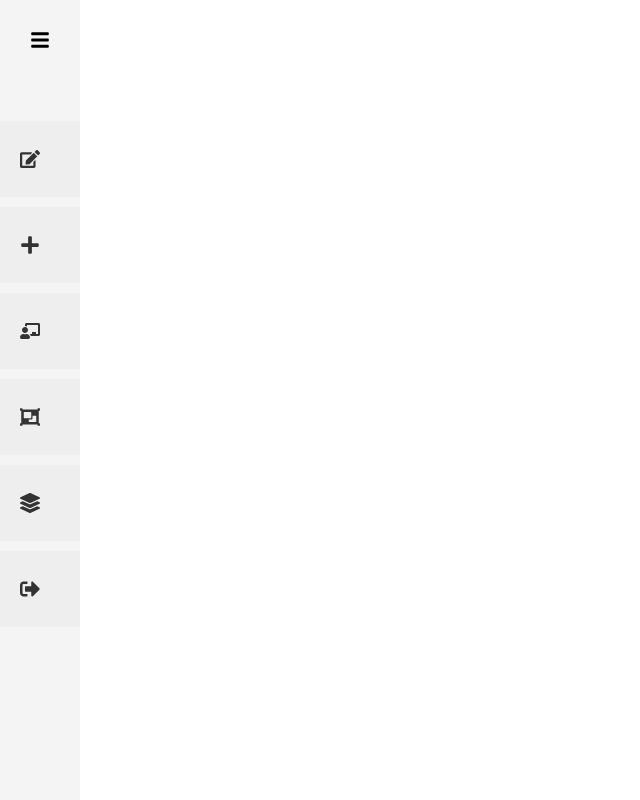
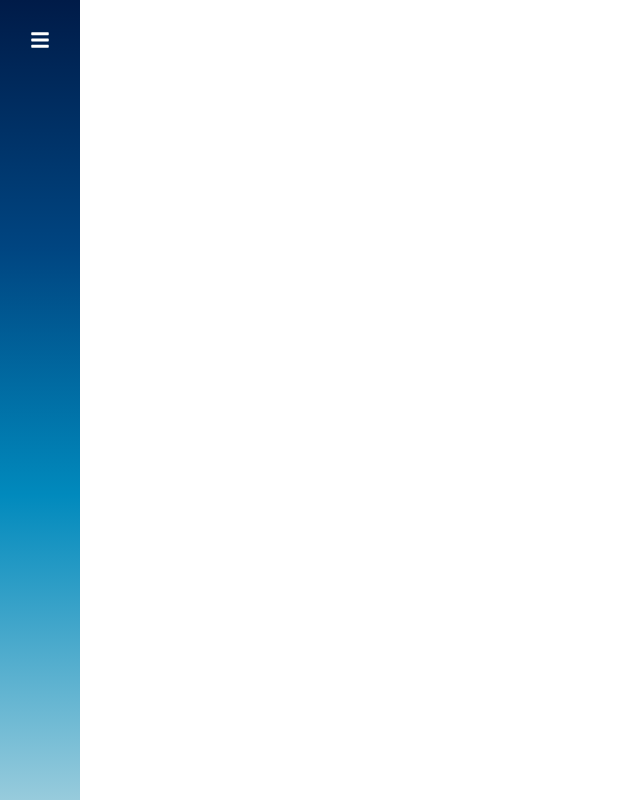
Before and after one commit to aleedca/ProyectoSoftware, a React (Create React App) app in the folder Codigo/client/: page /sidebar in a window 1280 px wide. Shown: the whole page, without its empty margins (0-640 px from the left). Built offline with nearby package versions, Linux system fonts and the light colour scheme.

Commit message:
Slide bar and schedule

```diff
--- a/Codigo/client/src/Components/Popup.jsx
+++ b/Codigo/client/src/Components/Popup.jsx
@@ -39,26 +39,7 @@ function Popup({ type, closePopup }) {
                                         <input type='date' placeholder='Fecha fin' />
                                     </div>
                                 </div>
-                                <body>Horario curso</body>
-                                <body style={{ textAlign: 'center', margin:'5px' }}>Días de clases</body>
-                                <div className='checkbox-container'>
-                                    <label><input type='checkbox' value='Jueves' />Lunes</label>
-                                    <label><input type='checkbox' value='Jueves' />Martes</label>
-                                    <label><input type='checkbox' value='Jueves' />Miércoles</label>
-                                    <label><input type='checkbox' value='Jueves' />Jueves</label>
-                                    <label><input type='checkbox' value='Jueves' />Viernes</label>
-                                    <label><input type='checkbox' value='Jueves' />Sábado</label>
-                                </div>
-                                <div className='fila-juntas'>
-                                    <div className='input-contenedor'>
-                                        <body style={{ textAlign: 'center', marginTop: '10px' }}>Hora inicio</body>
-                                        <input type='time' placeholder='Hora inicio' />
-                                    </div>
-                                    <div className='input-contenedor'>
-                                        <body style={{ textAlign: 'center', marginTop: '10px' }}>Hora fin</body>
-                                        <input type='time' placeholder='Hora fin' />
-                                    </div>
-                                </div>
+
                                 <div className='fila-juntas'>
                                     <div className='input-contenedor'>
                                         <body style={{ textAlign: 'center', marginTop:'10px' }}>Sede</body>
@@ -98,6 +79,8 @@ function Popup({ type, closePopup }) {
                                 </div>
                                 <button className="btn_naranja" onClick={closePopup}> Agregar profesor </button>
                                 <button className="btn_azul" onClick={closePopup}> Actualizar profesor </button>
+                                <button className="btn_azul" onClick={closePopup}> Eliminar profesor </button>
+
                             </div>
                         </div>
                     </div>
@@ -161,6 +144,47 @@ function Popup({ type, closePopup }) {
                         </div>
                     </div>
                 );
+                case 'GestionarHorarios':
+                    return (
+                        <div className='contenedor'>
+                        <div className='contenedor-columnas'>
+                            <div className='columna columna-imagen'>
+                                <img src={curso} alt="Imagen Agregar curso" />
+                            </div>
+                            <div className='columna columna-formulario'>
+                                <button className="close-popup" onClick={closePopup}>X</button>
+                                <h1>Agregar Horario</h1>
+                                <body>Nombre del horario</body>
+                                <div className='input-contenedor'>
+                                    <input type='text' placeholder='Nombre del horario' />
+                                </div>
+
+
+                                <body style={{ textAlign: 'center', margin:'5px' }}>Días de clases</body>
+                                <div className='checkbox-container'>
+                                    <label><input type='checkbox' value='Jueves' />Lunes</label>
+                                    <label><input type='checkbox' value='Jueves' />Martes</label>
+                                    <label><input type='checkbox' value='Jueves' />Miércoles</label>
+                                    <label><input type='checkbox' value='Jueves' />Jueves</label>
+                                    <label><input type='checkbox' value='Jueves' />Viernes</label>
+                                    <label><input type='checkbox' value='Jueves' />Sábado</label>
+                                </div>
+                                <div className='fila-juntas'>
+                                    <div className='input-contenedor'>
+                                        <body style={{ textAlign: 'center', marginTop: '10px' }}>Hora inicio</body>
+                                        <input type='time' placeholder='Hora inicio' />
+                                    </div>
+                                    <div className='input-contenedor'>
+                                        <body style={{ textAlign: 'center', marginTop: '10px' }}>Hora fin</body>
+                                        <input type='time' placeholder='Hora fin' />
+                                    </div>
+                                </div>
+
+                                <button className="btn_naranja" onClick={closePopup}> Agregar curso </button>
+                            </div>
+                        </div>
+                    </div>
+                    );
             case 'CerrarSesion':
                 return (
                     <div className='contenedor'>
--- a/Codigo/client/src/Components/Sidebar.jsx
+++ b/Codigo/client/src/Components/Sidebar.jsx
@@ -9,59 +9,81 @@ function Sidebar({ isOpen, toggleSidebar, openPopup }) {
     const navigate = useNavigate();
 
     return (
-        <div className={`sidebar ${isOpen ? "open" : "closed"}`}>
-            <button className="toggle-button" onClick={toggleSidebar}>
+        <div className={`sidebar ${isOpen ? "open" : "closed"}`}  >
+            {!isOpen && (
+                <button className="toggle-button" onClick={toggleSidebar}>
                 <FaBars size={20} />
-            </button>
-            <div className="user-info">
-                {isOpen && (
-                    <>
-                        <FaUser size={40} />
-                        <h2>Puesto: Profesor</h2>
-                        <h3>Nombre Apellido</h3>
-                    </>
-                )}
-            </div>
+                </button>
+            )}
+            {isOpen && (
+                <div className="user-info">
+                    <div className="row">
+                        <div className="col"><FaUser size={40} /></div>
+                        <div className="col">
+                            <span style={{color: 'rgba(255, 255, 255, 0.32)'}}>Puesto:Profesor</span>
+                            <br/>
+                            <span style={{color: '#FFFFFF'}}>NombreApellido</span>
+                        </div>
+                        <div className="col">
+                            <button className="toggle-button" onClick={toggleSidebar}>
+                                <FaBars size={20} />
+                            </button>
+                        </div>
+
+
+                    </div>
+
+                </div>
+            )}
+            {isOpen && (
             <nav>
                 <ul>
-                    <li>
-                        <button onClick={() => navigate('/editar')}>
-                            <FaEdit size={20} />
-                            {isOpen && <span>Editar Perfil</span>}
+                    <li style={{backgroundColor: 'transparent'}}>
+
+                        <button className="buttons" style={{alignItems: 'center'}} onClick={() => navigate('/editar')} >
+                            {/*<FaEdit  style={{color:"white"}} size={20} />*/}
+                            {isOpen && <span >Editar Perfil</span>}
                         </button>
                     </li>
-                    <li>
-                        <button onClick={() => openPopup('AgregarCurso')}>
+                    <li style={{backgroundColor: 'transparent',height: '48px',marginTop: '70%'}}>
+                        <button className="buttons-orange" onClick={() => openPopup('AgregarCurso')}>
                             <FaPlus size={20} />
                             {isOpen && <span>Agregar Curso</span>}
                         </button>
                     </li>
-                    <li>
-                        <button onClick={() => openPopup('GestionarProfesor')}>
+                    <li style={{backgroundColor: 'transparent',height: '48px'}}>
+                        <button  className="buttons" onClick={() => openPopup('GestionarProfesor')}>
                             <FaChalkboardTeacher size={20} />
                             {isOpen && <span>Gestionar Profesor</span>}
                         </button>
                     </li>
-                    <li>
-                        <button onClick={() => openPopup('FusionarCursos')}>
+                    <li style={{backgroundColor: 'transparent',height: '48px'}}>
+                        <button className="buttons" onClick={() => openPopup('FusionarCursos')}>
                             <FaObjectGroup size={20} />
                             {isOpen && <span>Fusionar Cursos</span>}
                         </button>
                     </li>
-                    <li>
-                        <button onClick={() => openPopup('GestionarGrupo')}>
+                    <li style={{backgroundColor: 'transparent',height: '48px'}}>
+                        <button className="buttons" onClick={() => openPopup('GestionarGrupo')}>
                             <FaLayerGroup size={20} />
                             {isOpen && <span>Gestionar Grupo</span>}
                         </button>
                     </li>
-                    <li>
-                        <button onClick={() => openPopup('CerrarSesion')}>
+                    <li style={{backgroundColor: 'transparent',height: '48px'}}>
+                        <button className="buttons" onClick={() => openPopup('GestionarHorarios')}>
+                            <FaLayerGroup size={20} />
+                            {isOpen && <span>Gestionar Horarios</span>}
+                        </button>
+                    </li>
+                    <li style={{backgroundColor: 'transparent',height: '48px'}}>
+                        <button className="buttons" onClick={() => openPopup('CerrarSesion')}>
                             <FaSignOutAlt size={20} />
                             {isOpen && <span>Cerrar Sesión</span>}
                         </button>
                     </li>
                 </ul>
             </nav>
+            )}
         </div>
     );
 }
--- a/Codigo/client/src/Login.jsx
+++ b/Codigo/client/src/Login.jsx
@@ -43,9 +43,9 @@ function Login() {
       }
     })
       .then((response) => {
-        console.log('Usuario autenticado:', response.data);
-        alert('Usuario encontrado');
-        navigate('/')
+        //console.log('Usuario autenticado:', response.data);
+        //alert('Usuario encontrado');
+        navigate('/calendar')
 
       })
       .catch((error) => {
--- a/Codigo/client/src/Register.jsx
+++ b/Codigo/client/src/Register.jsx
@@ -56,7 +56,7 @@ function Register() {
     })
       .then((response) => {
         console.log('Post creado:', response.data);
-        navigate('/')
+        navigate('/login')
         // Puedes actualizar la lista de posts aquí si es necesario
 
       })
--- a/Codigo/client/src/Styles/Sidebar.css
+++ b/Codigo/client/src/Styles/Sidebar.css
@@ -4,13 +4,52 @@
     flex-direction: column;
     height: 100vh;
     width: 250px;
-    background-color: #f4f4f4; /*Hacer gradientes*/
+    background: linear-gradient(to bottom, #001B48 0%, #004581 31%,#018ABD 62%,#97CBDC 100%);
+    /*background-color: #f4f4f4; /*Hacer gradientes*/
     transition: width 0.3s ease;
+
 }
 
 .sidebar.closed {
     width: 80px;
 }
+
+
+.buttons {
+    background-color: #004581; /* Fondo transparente */
+    border: none; /* Sin borde */
+    color: #fff; /* Color del texto */
+    cursor: pointer; /* Cambia el cursor al pasar el mouse */
+    display: flex; /* Alinea el icono y el texto */
+    align-items: center; /* Alinea verticalmente el contenido */
+    gap: 10px; /* Añade espacio entre el icono y el texto */
+    border-radius: 10px; /* Redondea los bordes */
+    box-shadow: 0 0 8px rgba(250, 250, 250, 0.1); /* Añade sombra */
+    height: 48px;
+    width: 100%;
+
+}
+.buttons:hover {
+    background-color: #33688B; /* Color de fondo personalizado al pasar el mouse */
+  }
+
+.buttons-orange {
+    background-color: #DD3915; /* Fondo transparente */
+    border: none; /* Sin borde */
+    color: #fff; /* Color del texto */
+    cursor: pointer; /* Cambia el cursor al pasar el mouse */
+    display: flex; /* Alinea el icono y el texto */
+    align-items: center; /* Alinea verticalmente el contenido */
+    gap: 10px; /* Añade espacio entre el icono y el texto */
+    border-radius: 10px; /* Redondea los bordes */
+    box-shadow: 0 0 8px rgba(250, 250, 250, 0.1); /* Añade sombra */
+    height: 48px;
+    width: 100%;
+
+}
+.buttons-orange:hover {
+    background-color: #ca4a2d; /* Color de fondo personalizado al pasar el mouse */
+  }
 
 .toggle-button {
     background-color: transparent;
@@ -18,20 +57,32 @@
     cursor: pointer;
     margin-top: 20px;
     align-self: center;
+    color: white;
 }
 
 .user-info {
     padding: 20px;
-    text-align: center;
+    text-align: left;
 }
 
-nav ul {
+.row {
+    display: flex; /* Flexbox para alinear los elementos en fila */
+    align-items: center; /* Alinea verticalmente los elementos */
+    gap: 15px; /* Espacio entre las columnas */
+  }
+
+  .col {
+    flex: 1; /* Cada columna toma un espacio igual */
+  }
+
+/*nav ul {
     list-style-type: none;
     padding: 0;
 }
 
 nav ul li {
     margin-bottom: 10px;
+
 }
 
 nav ul li button {
@@ -52,7 +103,7 @@ nav ul li button span {
 
 nav ul li button:hover {
     background-color: #e0e0e0;
-}
+}*/
 
 /* Responsiveness */
 @media (max-width: 600px) {
```
Also changed, not shown: 1 other file (tests, documents, lock files or other folders).
